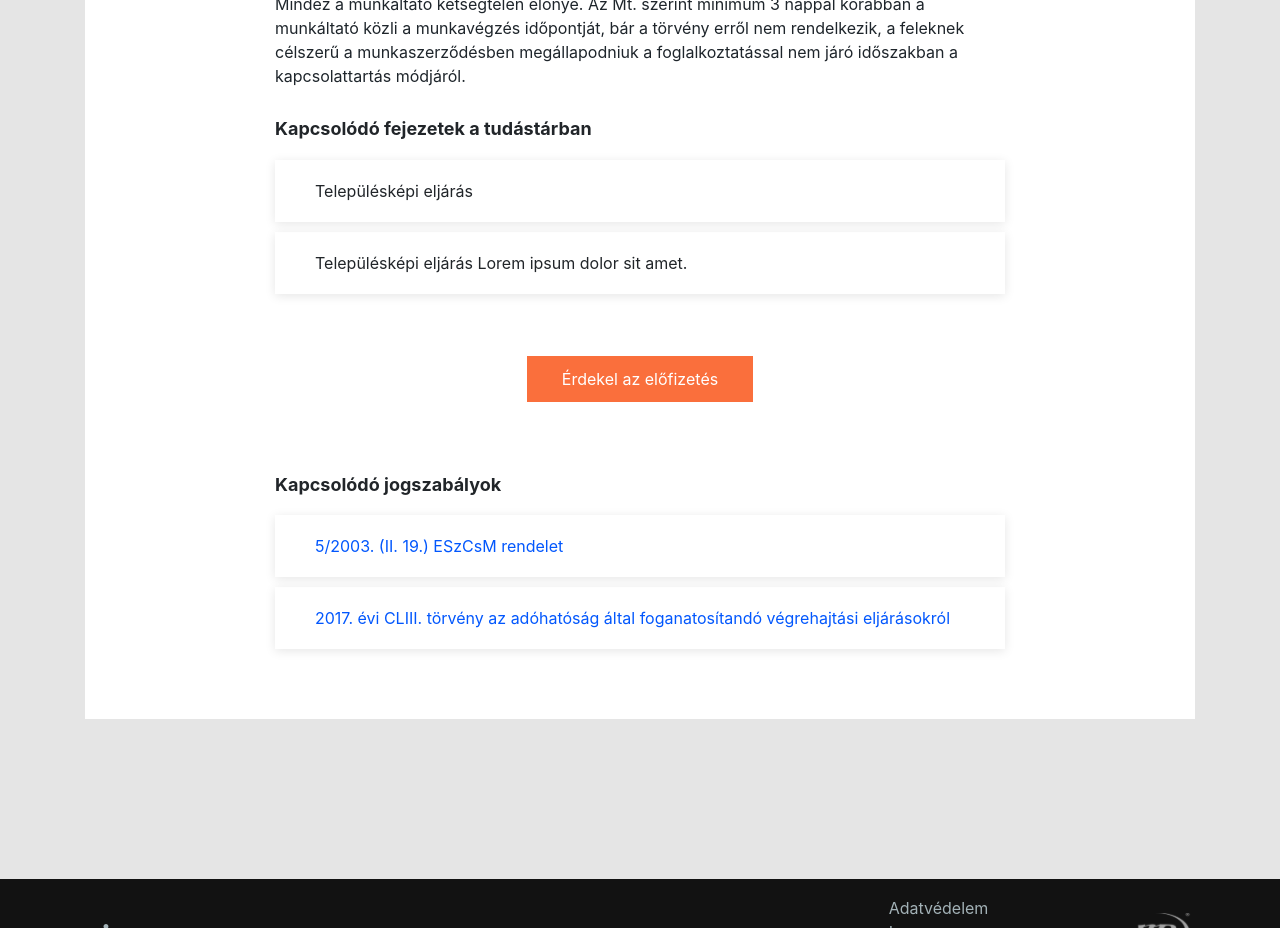
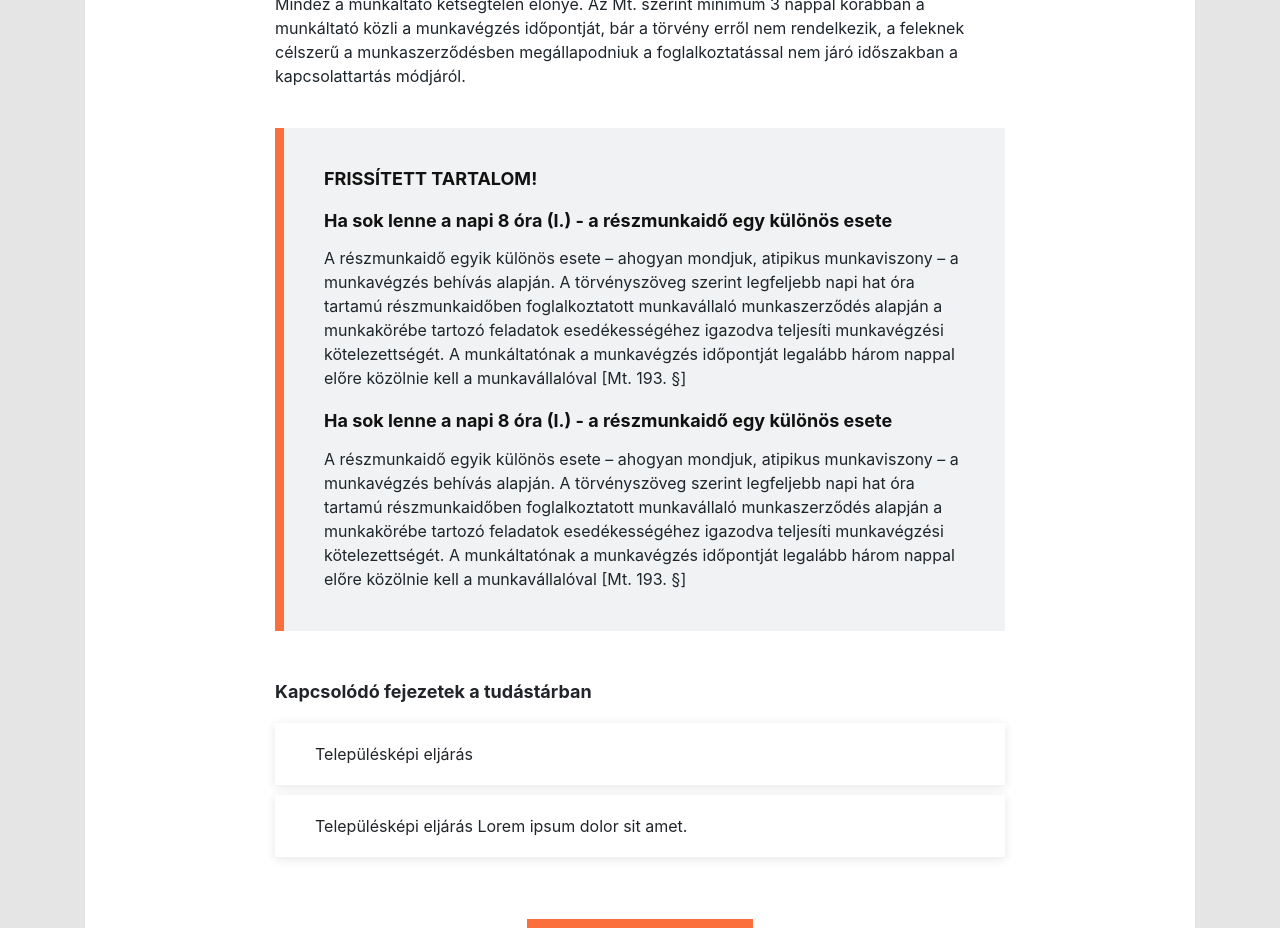
Before and after one commit to Kalamane264/Jinfo, an Angular app in the folder JegyzoInfo/ClientApp/: page /cikk in a window 1280 px wide. Shown: the part 1680-2608 px from the top of the page. Built offline with nearby package versions, Linux system fonts and the light colour scheme.

Commit message:
article v2

```diff
--- a/JegyzoInfo/ClientApp/src/app/pages/article/article.component.html
+++ b/JegyzoInfo/ClientApp/src/app/pages/article/article.component.html
@@ -84,6 +84,23 @@
           A részmunkaidő egyik különös esete - ahogyan mondjuk, atipikus munkaviszony - a munkavégzés behívás alapján. A törvényszöveg szerint legfeljebb napi hat óra tartamú részmunkaidőben foglalkoztatott munkavállaló munkaszerződés alapján a munkakörébe tartozó feladatok esedékességéhez igazodva teljesíti munkavégzési kötelezettségét. A munkáltatónak a munkavégzés időpontját legalább három nappal előre közölnie kell a munkavállalóval [Mt. 193. §] Miután a munkáltatónak a munkavégzés időpontját legalább három nappal előre közölnie kell a munkavállalóval, így annak munkavégzési kötelessége a feladatok esedékességéhez igazodik. Mindez a munkáltató kétségtelen előnye. Az Mt. szerint minimum 3 nappal korábban a munkáltató közli a munkavégzés időpontját, bár a törvény erről nem rendelkezik, a feleknek célszerű a munkaszerződésben megállapodniuk a foglalkoztatással nem járó időszakban a kapcsolattartás módjáról.
         </p>
       </div>
+      <div class="freshContent">
+        <h5>
+          FRISSÍTETT TARTALOM!
+        </h5>
+        <h5>
+          Ha sok lenne a napi 8 óra (I.) - a részmunkaidő egy különös esete
+        </h5>
+        <p>
+          A részmunkaidő egyik különös esete – ahogyan mondjuk, atipikus munkaviszony – a munkavégzés behívás alapján. A törvényszöveg szerint legfeljebb napi hat óra tartamú részmunkaidőben foglalkoztatott munkavállaló munkaszerződés alapján a munkakörébe tartozó feladatok esedékességéhez igazodva teljesíti munkavégzési kötelezettségét. A munkáltatónak a munkavégzés időpontját legalább három nappal előre közölnie kell a munkavállalóval [Mt. 193. §]
+        </p>
+        <h5>
+          Ha sok lenne a napi 8 óra (I.) - a részmunkaidő egy különös esete
+        </h5>
+        <p>
+          A részmunkaidő egyik különös esete – ahogyan mondjuk, atipikus munkaviszony – a munkavégzés behívás alapján. A törvényszöveg szerint legfeljebb napi hat óra tartamú részmunkaidőben foglalkoztatott munkavállaló munkaszerződés alapján a munkakörébe tartozó feladatok esedékességéhez igazodva teljesíti munkavégzési kötelezettségét. A munkáltatónak a munkavégzés időpontját legalább három nappal előre közölnie kell a munkavállalóval [Mt. 193. §]
+        </p>
+      </div>
       <div class="related">
         <h5>
           Kapcsolódó fejezetek a tudástárban
--- a/JegyzoInfo/ClientApp/src/app/pages/article/article.component.scss
+++ b/JegyzoInfo/ClientApp/src/app/pages/article/article.component.scss
@@ -200,6 +200,25 @@
           }
         }
       }
+      .freshContent{
+        background-color: $lightGray;
+        padding: 40px;
+        margin: 40px 0;
+        border-left: 9px solid $orange;
+        h5{
+          color: $dark;
+          margin-top: 20px;
+          &:first-child{
+            margin-top: 0;
+            margin-bottom: 7px;
+          }
+        }
+        p{
+          color: $dark2;
+          margin-top: 15px;
+          margin-bottom: 0;
+        }
+      }
     }
   }
 }
```
